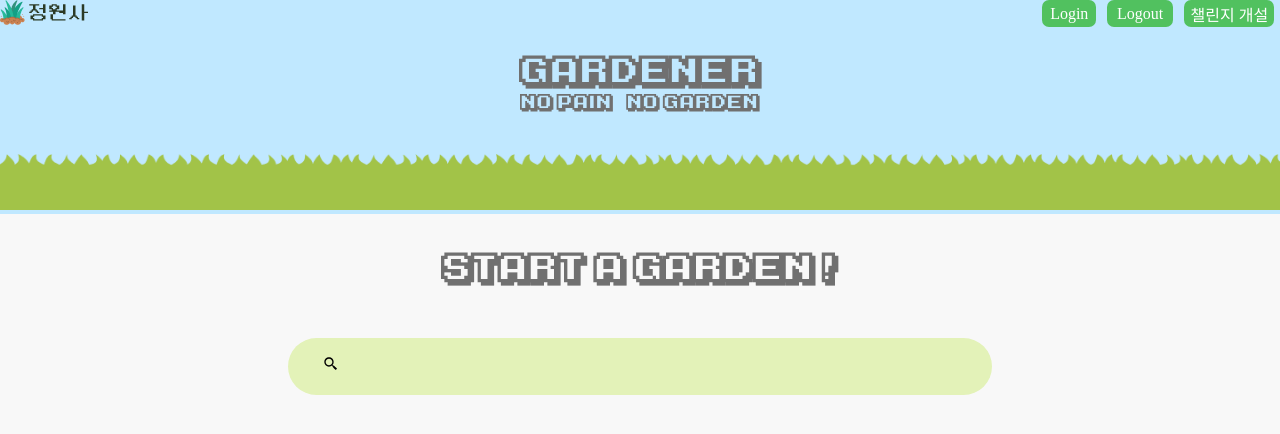
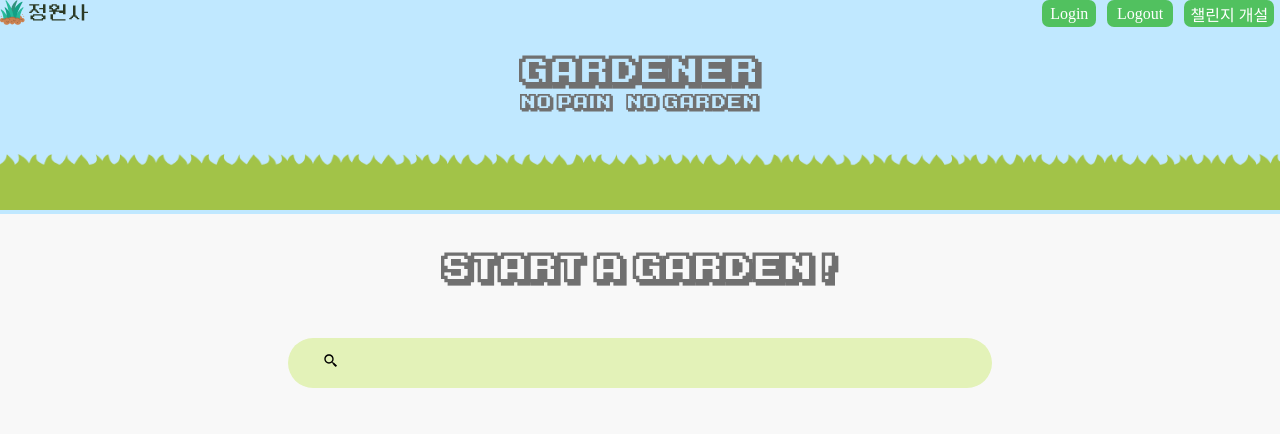
Before and after one commit to yunseonyeong/Gardener_Client, a React (Create React App) app: page /search in a window 1280 px wide. Shown: the top 434 px of the page. Built offline with nearby package versions, Linux system fonts and the light colour scheme.

Commit message:
edit searchBar

```diff
--- a/src/components/search/searchBar/searchBar.js
+++ b/src/components/search/searchBar/searchBar.js
@@ -14,8 +14,8 @@ const SearchBarInput = styled.input`
   width: 75%;
   background-color: #e3f2b8;
   border: none;
-  padding-top:3%;
-  padding-bottom: 3%;
+  padding-top:2.5%;
+  padding-bottom: 2.5%;
    &:focus {
         outline: none;
    }
```
